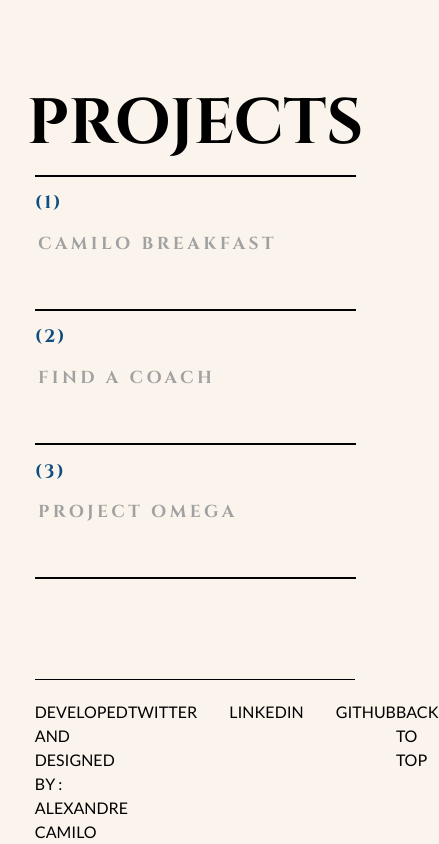
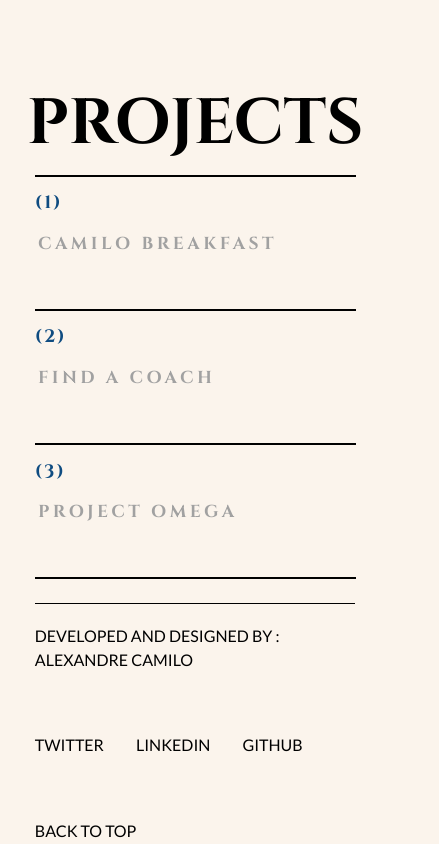
Before and after one commit to AlexandreC6/portfolio, a Vue app: page / in a window 390 px wide. Shown: the part 1921-2765 px from the top of the page, 439 px wide, since content can reach past the window. Built offline with nearby package versions, Linux system fonts and the light colour scheme; some icons are missing.

Commit message:
fix responsive footer

```diff
--- a/src/components/layouts/TheFooter.vue
+++ b/src/components/layouts/TheFooter.vue
@@ -31,11 +31,9 @@ a {
 }
 
 .footer {
-  /* height: 246px; */
   height: 20.15vh;
   width: 100%;
-  padding-top: 50px;
-  margin-top: 50px;
+  padding-top: 3.472vw;
 }
 
 .container {
@@ -59,4 +57,18 @@ a {
   justify-content: center;
   column-gap: 2rem;
 }
+
+@media screen and (max-width: 600px) {
+  .footer {
+    margin-top: 10px;
+    height: 30vh;
+
+  }
+
+  .container {
+    flex-direction: column;
+    align-items: flex-start;
+    height: 100%;
+  }
+}
 </style>
```
